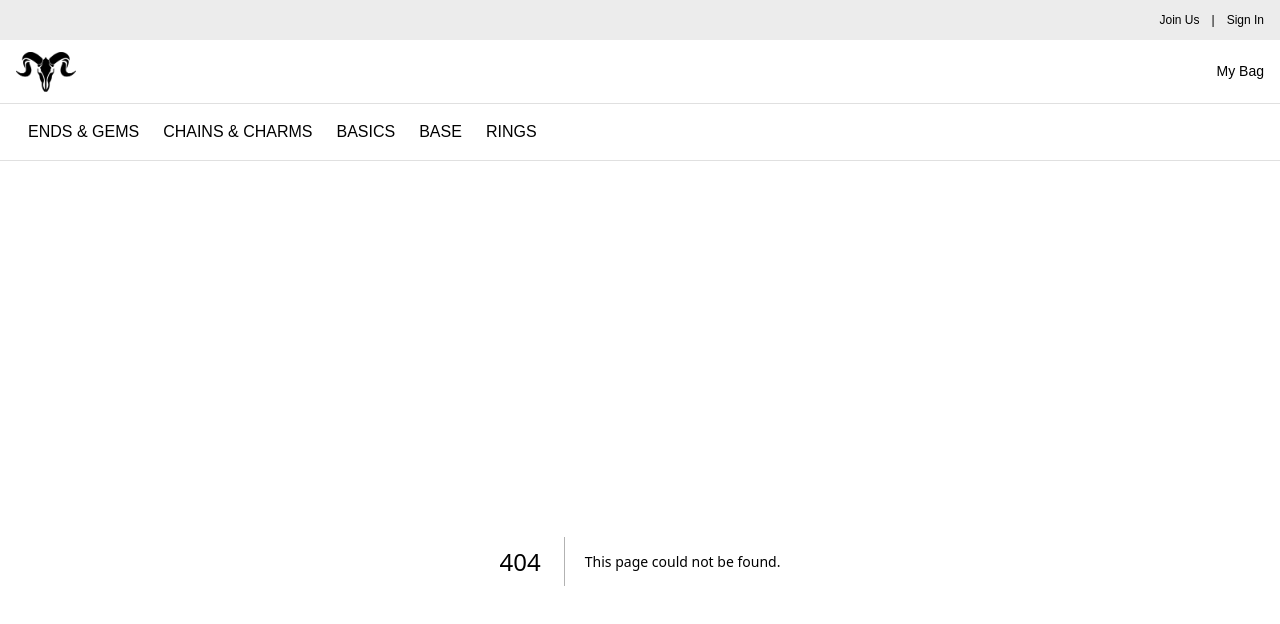
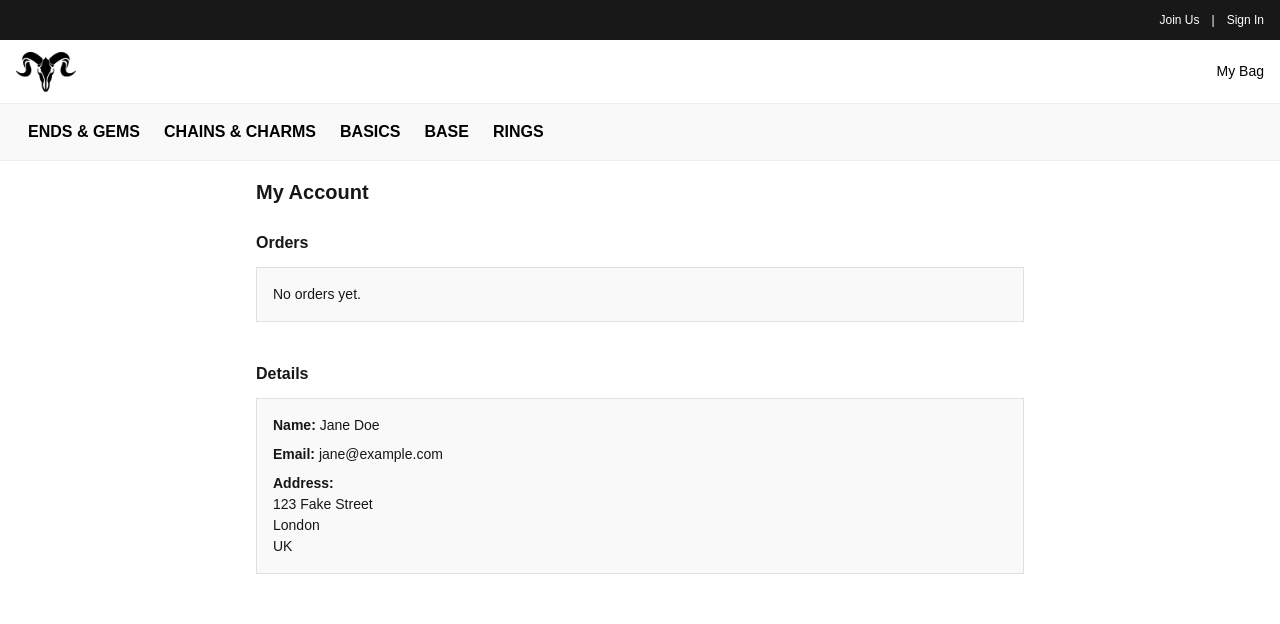
Before and after one commit to bg-git/auricle-next, a Next.js app: page /account in a window 1280 px wide. Before the commit this address had no page. Shown: the top 624 px of the page. Built offline with nearby package versions, Linux system fonts and the light colour scheme.

Commit message:
Force push working version from local

```diff
--- a/src/components/Header.tsx
+++ b/src/components/Header.tsx
@@ -8,7 +8,7 @@ export default function Header() {
       <header
         style={{
           width: '100%',
-          background: '#ececec',
+          background: '#181818',
           height: '40px',
           display: 'flex',
           alignItems: 'center',
@@ -24,14 +24,14 @@ export default function Header() {
             justifyContent: 'flex-end',
             alignItems: 'center',
             fontSize: '12px',
-            color: '#000',
+            color: '#fff',
           }}
         >
-          <Link href="/join" style={{ color: '#000', textDecoration: 'none', marginRight: '12px' }}>
+          <Link href="/join" style={{ color: '#fff', textDecoration: 'none', marginRight: '12px' }}>
             Join Us
           </Link>
           <span style={{ marginRight: '12px' }}>|</span>
-          <Link href="/signin" style={{ color: '#000', textDecoration: 'none' }}>
+          <Link href="/signin" style={{ color: '#fff', textDecoration: 'none' }}>
             Sign In
           </Link>
         </div>
@@ -45,7 +45,7 @@ export default function Header() {
           height: '64px',
           display: 'flex',
           alignItems: 'center',
-          borderBottom: '1px solid #e0e0e0',
+          borderBottom: '1px solid #ececec',
         }}
       >
         <div
@@ -73,7 +73,7 @@ export default function Header() {
 
 
           {/* Shopping bag (right) */}
-          {/* Shopping bag (right) — now text only */}
+
 <Link
   href="/cart"
   style={{
@@ -96,8 +96,8 @@ export default function Header() {
 <nav
   style={{
     width: '100%',
-    background: '#ffffff',
-    borderBottom: '1px solid #e0e0e0',
+    background: '#f9f9f9',
+    borderBottom: '1px solid #ececec',
     overflowX: 'auto',
   }}
 >
@@ -119,6 +119,7 @@ export default function Header() {
           padding: '16px 12px',
           fontSize: '16px',
           color: '#000',
+          fontWeight: '600',
           textDecoration: 'none',
           flexShrink: 0,
         }}
--- /dev/null
+++ b/src/pages/account.tsx
@@ -0,0 +1,40 @@
+import { useEffect } from 'react';
+
+export default function AccountPage() {
+  useEffect(() => {
+    document.title = 'My Account';
+  }, []);
+
+  return (
+    <main style={{ maxWidth: '800px', margin: '0 auto', padding: '16px' }}>
+      <h1 style={{ fontSize: '20px', fontWeight: 600, marginBottom: '24px' }}>My Account</h1>
+
+      {/* Orders Section */}
+      <section style={{ marginBottom: '40px' }}>
+        <h2 style={{ fontSize: '16px', fontWeight: 600, marginBottom: '12px' }}>Orders</h2>
+        <div style={{ border: '1px solid #e0e0e0', padding: '16px', background: '#f9f9f9' }}>
+          <p style={{ fontSize: '14px' }}>No orders yet.</p>
+        </div>
+      </section>
+
+      {/* Details Section */}
+      <section>
+        <h2 style={{ fontSize: '16px', fontWeight: 600, marginBottom: '12px' }}>Details</h2>
+        <div style={{ border: '1px solid #e0e0e0', padding: '16px', background: '#f9f9f9' }}>
+          <p style={{ fontSize: '14px', marginBottom: '8px' }}>
+            <strong>Name:</strong> Jane Doe
+          </p>
+          <p style={{ fontSize: '14px', marginBottom: '8px' }}>
+            <strong>Email:</strong> jane@example.com
+          </p>
+          <p style={{ fontSize: '14px' }}>
+            <strong>Address:</strong><br />
+            123 Fake Street<br />
+            London<br />
+            UK
+          </p>
+        </div>
+      </section>
+    </main>
+  );
+}
--- a/src/pages/product/[handle].tsx
+++ b/src/pages/product/[handle].tsx
@@ -272,7 +272,7 @@ const fieldLabels = {
     color: '#fff',
     border: 'none',
     fontSize: '14px',
-    fontWeight: 500,
+    fontWeight: 900,
     cursor: 'pointer',
     borderRadius: '4px',
   }}
@@ -286,7 +286,7 @@ const fieldLabels = {
     }
   }}
 >
-  Add to Bag
+  ADD TO BAG
 </button>
 
   </div>
```
Also changed, not shown: src/pages/collection/[handle].tsx (+67 -26 lines).
